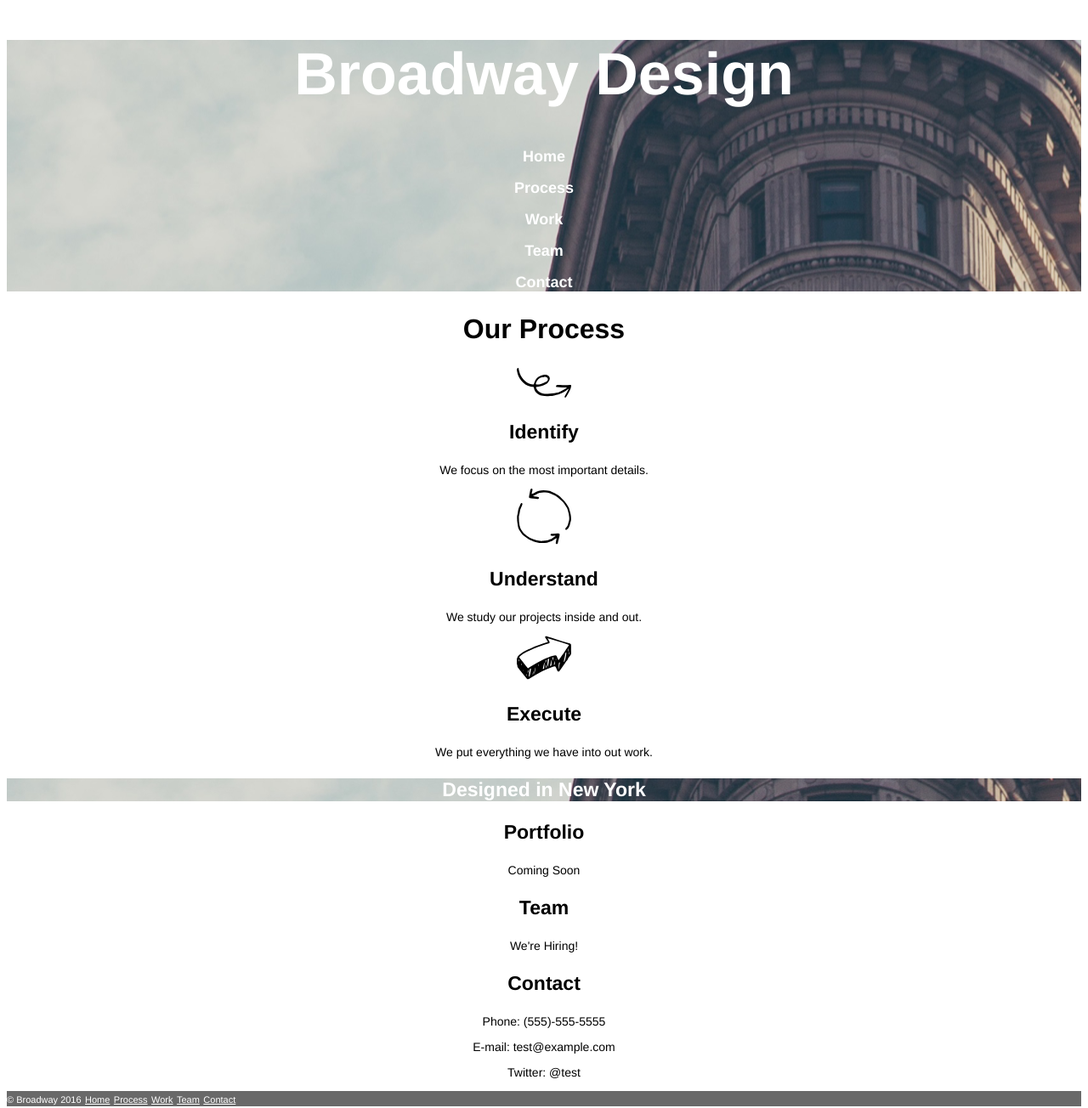
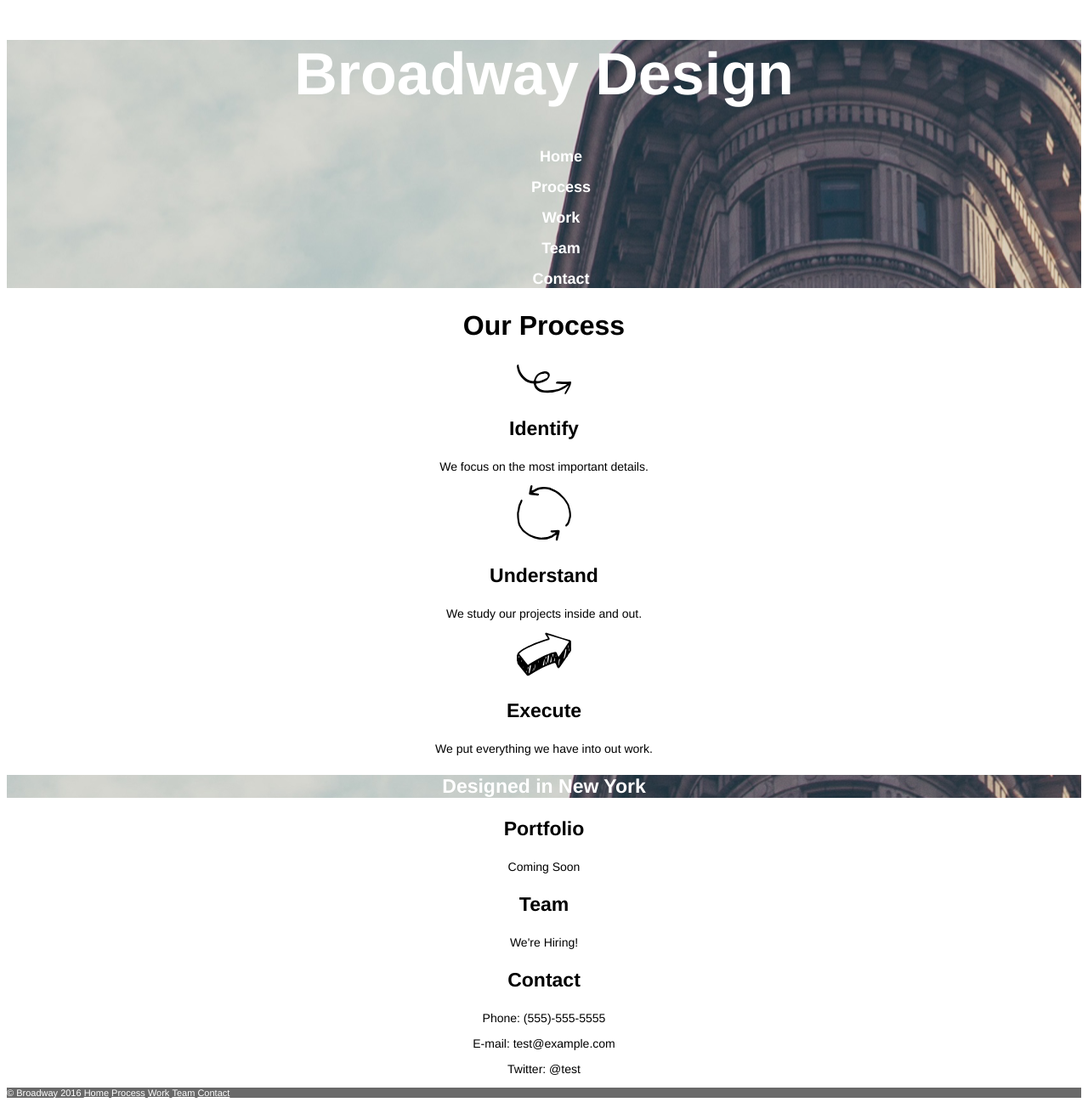
Before and after one commit to moryw/Broadway, a plain HTML site: page index.html in a window 1280 px wide. Shown: the whole page at 85% size. Drawn offline with Linux system fonts and the light colour scheme.

Commit message:
Change the HTML sturucture of my nav's and the css.

```diff
--- a/index.html
+++ b/index.html
@@ -7,15 +7,17 @@
   </head>
   <body>
 
-    <div class="header">
+    <div class="site-header-container">
       <h1 id="home">Broadway Design</h1>
 
-      <nav>
-        <p><a href="#home">Home</a></p>
-        <p><a href="#process">Process</a></p>
-        <p><a href="#work">Work</a></p>
-        <p><a href="#team">Team</a></p>
-        <p><a href="#contact">Contact</a></p>
+      <nav class="site-header">
+        <ul>
+          <li><a href="#home">Home</a></li>
+          <li><a href="#process">Process</a></li>
+          <li><a href="#work">Work</a></li>
+          <li><a href="#team">Team</a></li>
+          <li><a href="#contact">Contact</a></li>
+        </ul>
       </nav>
     </div>
 
@@ -52,13 +54,17 @@
       <p>Twitter: @test</p>
     </div>
 
-    <div class="footer">
-      <p>© Broadway 2016</p>
-      <p><a href="#home">Home</a></p>
-      <p><a href="#process">Process</a></p>
-      <p><a href="#work">Work</a></p>
-      <p><a href="#team">Team</a></p>
-      <p><a href="#contact">Contact</a></p>
+    <div class="site-footer-container">
+      <nav class="site-footer">
+        <ul>
+          <li>© Broadway 2016</li>
+          <li><a href="#home">Home</a></li>
+          <li><a href="#process">Process</a></li>
+          <li><a href="#work">Work</a></li>
+          <li><a href="#team">Team</a></li>
+          <li><a href="#contact">Contact</a></li>
+        </ul>
+      </nav>
     </div>
 
   </body>
--- a/resources/css/master.css
+++ b/resources/css/master.css
@@ -9,17 +9,23 @@ h1  {
   color: white;
 }
 
-.header {
+.site-header-container {
   background-image: url(../images/the-flatiron-building.png);
   background-position: center;
   background-size: auto;
   background-repeat: no-repeat;
 }
 
-.header a {
+.site-header li {
   color: white;
   font-size: 18px;
   font-weight: bold;
+  list-style: none;
+  margin-bottom: 15px;
+}
+
+.site-header a {
+  color: inherit;
   text-decoration: none;
 }
 
@@ -45,46 +51,22 @@ h1  {
   background-position: center;
 }
 
-.footer {
+.site-footer {
   text-align: left;
+  font-size: 11px;
+  color: white;
   background-color: dimgray;
 }
 
-.footer p {
-  display: inline;
-  font-size: 11px;
-  color: white;
+.site-footer ul {
+  padding: 0 0;
 }
 
-.footer a {
-  color: white;
+.site-footer li {
+  display: inline-block;
+  list-style: none;
 }
 
-
-
-
-
-
-
-
-
-
-
-
-
-
-
-
-
-
-
-
-
-
-
-
-
-
-.footer {
-
+.site-footer a {
+  color: inherit;
 }
```
